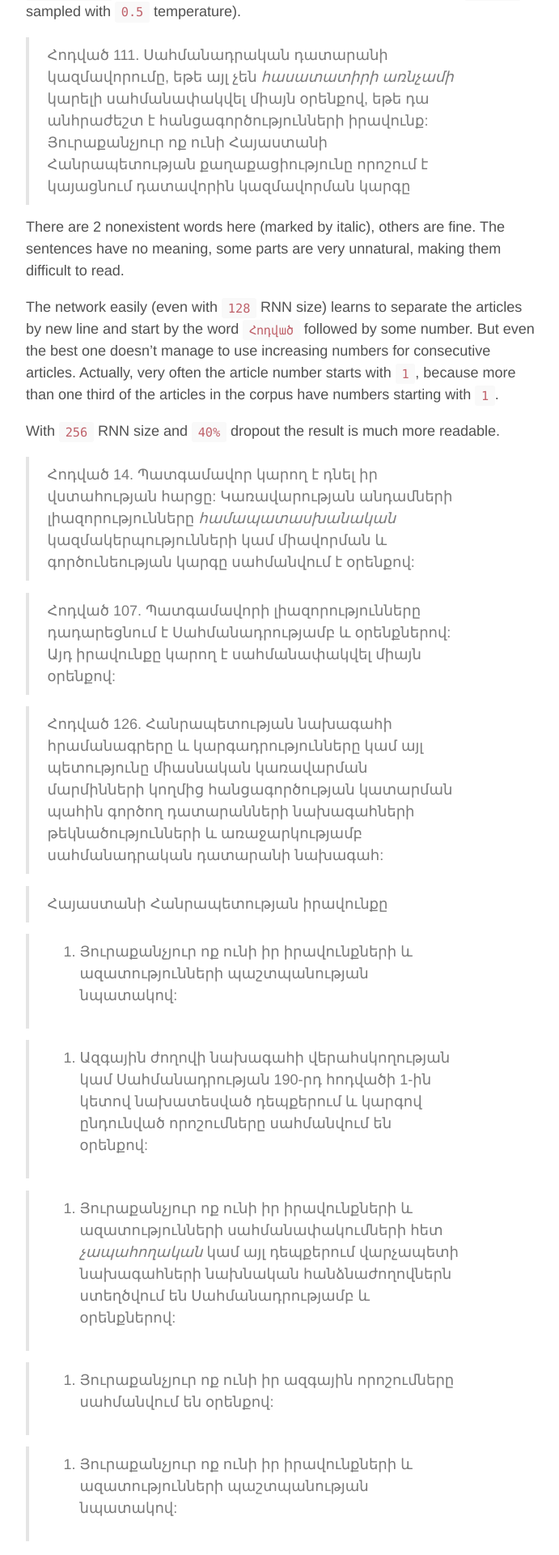
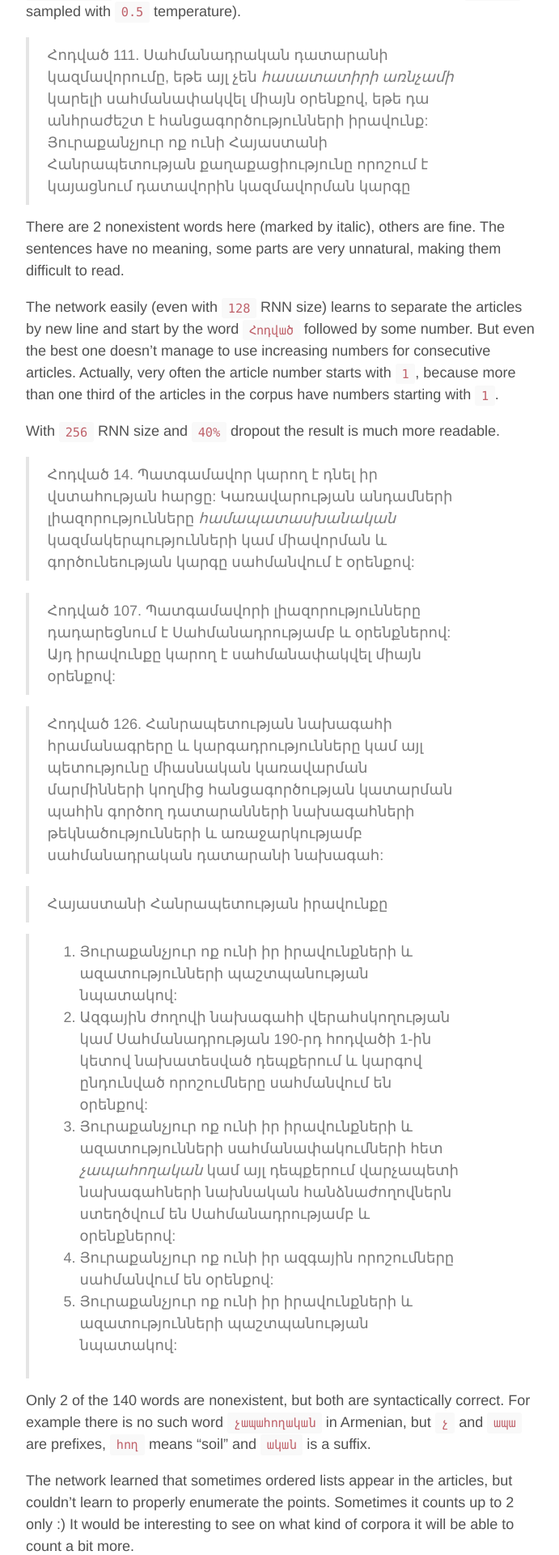
Before and after one commit to YerevaNN/yerevann.github.io, a Jekyll site: the page built from _posts/2015-11-11-generating-constitution-with-recurrent-neural-networks.md, in a window 1280 px wide. Shown: the part 4480-6400 px from the top of the page at 81% size, without its empty margins (293-984 px from the left). Built offline with Jekyll 4.4.1, drawn with Linux system fonts in a browser that asks for light colours; comment, search, counter and statistics services are not loaded.

```diff
--- a/_posts/2015-11-11-generating-constitution-with-recurrent-neural-networks.md
+++ b/_posts/2015-11-11-generating-constitution-with-recurrent-neural-networks.md
@@ -108,14 +108,10 @@ With `256` RNN size and `40%` dropout the result is much more readable.
 
 >  Հայաստանի Հանրապետության իրավունքը
 
->  1. Յուրաքանչյուր ոք ունի իր իրավունքների և ազատությունների պաշտպանության նպատակով:
-
+>  1. Յուրաքանչյուր ոք ունի իր իրավունքների և ազատությունների պաշտպանության նպատակով:<br>
 >  2. Ազգային ժողովի նախագահի վերահսկողության կամ Սահմանադրության 190-րդ հոդվածի 1-ին կետով նախատեսված դեպքերում և կարգով ընդունված որոշումները սահմանվում են օրենքով:
-
 >  2. Յուրաքանչյուր ոք ունի իր իրավունքների և ազատությունների սահմանափակումների հետ _չապահողական_ կամ այլ դեպքերում վարչապետի նախագահների նախնական հանձնաժողովներն ստեղծվում են Սահմանադրությամբ և օրենքներով:
-
 >  3. Յուրաքանչյուր ոք ունի իր ազգային որոշումները սահմանվում են օրենքով:
-
 >  2. Յուրաքանչյուր ոք ունի իր իրավունքների և ազատությունների պաշտպանության նպատակով:
 
 Only 2 of the 140 words are nonexistent, but both are syntactically correct. For example there is no such word `չապահողական` in Armenian, but `չ` and `ապա` are prefixes, `հող` means "soil" and `ական` is a suffix.
```
